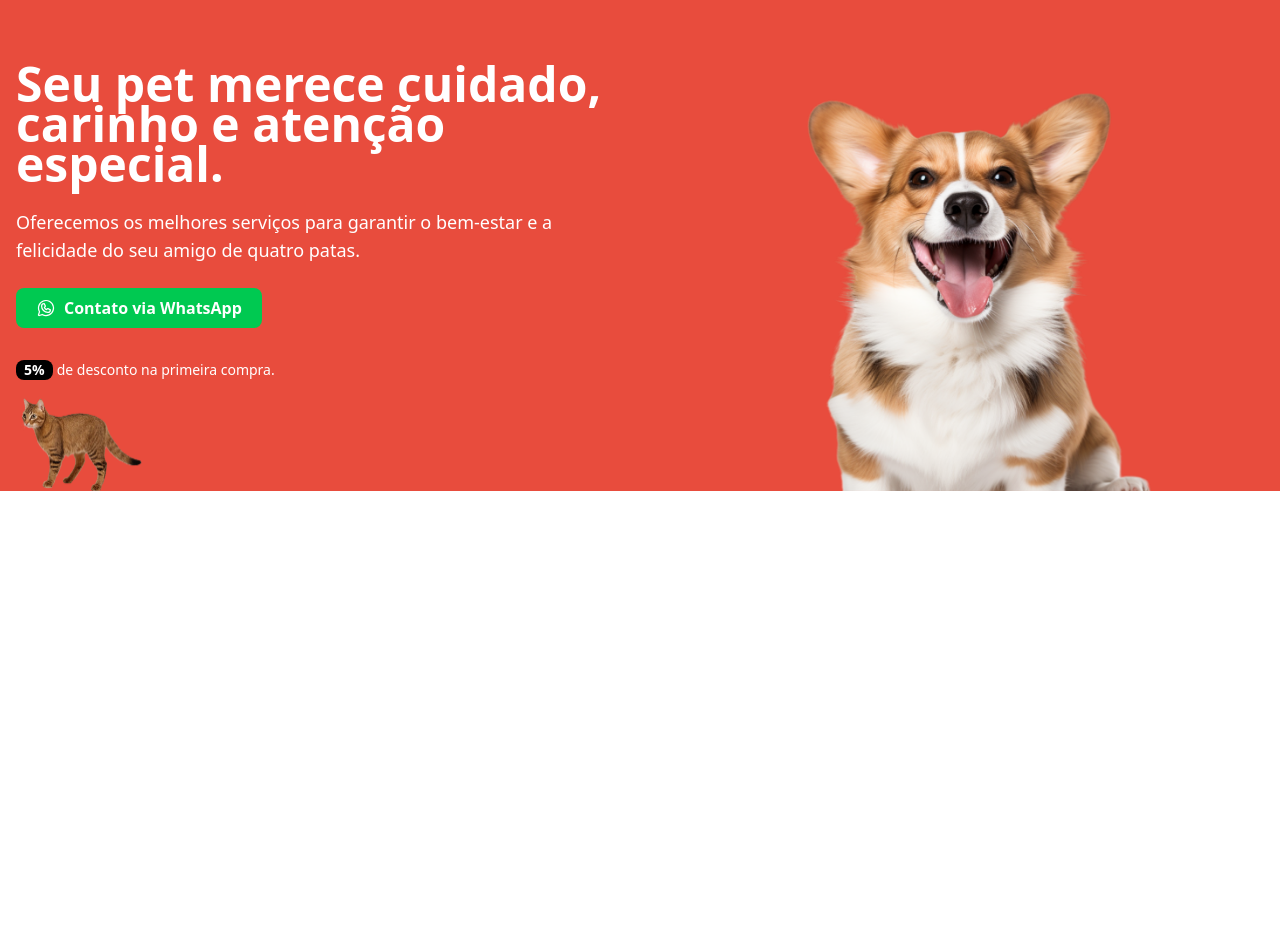
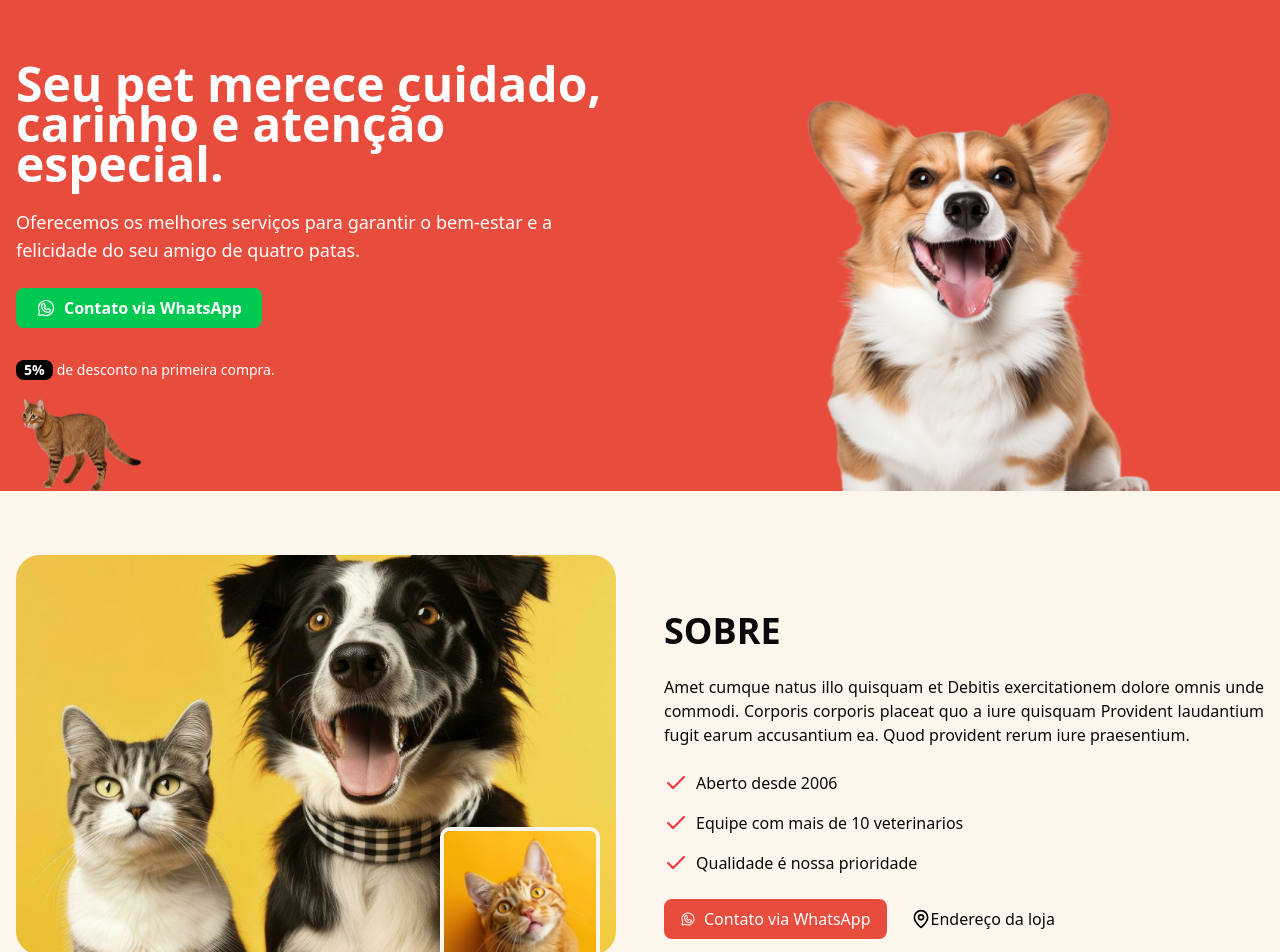
Before and after one commit to rafaelsescato/template-petshop, a Next.js app: page / in a window 1280 px wide. Shown: the top 952 px of the page. Before the commit the page ends 800 px from the top, so only its background shows below. Built offline with nearby package versions, Linux system fonts and the light colour scheme.

Commit message:
feat: create about component
- create about component
- add about component on main page

```diff
--- /dev/null
+++ b/src/app/_components/about.tsx
@@ -0,0 +1,85 @@
+import Image from "next/image"
+import aboutImg1 from "../../../public/image/about-1.png"
+import aboutImg2 from "../../../public/image/about-2.png"
+import { Check, MapPin } from "lucide-react"
+import { WhatsappLogo } from "@phosphor-icons/react/dist/ssr"
+
+export default function About() {
+	return (
+		<section className="bg-[#fdf6ec] py-16">
+			<div className="container px-4 mx-auto">
+				<div className="grid grid-cols-1 lg:grid-cols-2 gap-12 items-center">
+					<div className="relative">
+						<div className="relative w-full h-[400px] rounded-3xl overflow-hidden">
+							<Image
+								src={aboutImg1}
+								alt="Foto do Gato e do Cachorro juntos"
+								fill
+								priority
+								quality={100}
+								className="object-cover hover:scale-110 duration-300"
+							/>
+						</div>
+
+						<div className="absolute w-40 h-40 right-4 -bottom-8 border-4 overflow-hidden rounded-lg border-[#fdf6ec]">
+							<Image
+								src={aboutImg2}
+								alt="Foto do Gato"
+								fill
+								priority
+								quality={100}
+							/>
+						</div>
+					</div>
+
+					<div className="space-y-6 mt-10">
+						<h2 className="text-4xl font-bold">
+							SOBRE
+						</h2>
+						<p className="text-justify">
+							Amet cumque natus illo quisquam et Debitis exercitationem dolore omnis unde commodi. Corporis corporis placeat quo a iure quisquam Provident laudantium fugit earum accusantium ea. Quod provident rerum iure praesentium.
+						</p>
+
+						<ul className="space-y-4">
+							<li className="flex items-center gap-2">
+								<Check className="text-red-500" />
+								Aberto desde 2006
+							</li>
+							<li className="flex items-center gap-2">
+								<Check className="text-red-500" />
+								Equipe com mais de 10 veterinarios
+							</li>
+							<li className="flex items-center gap-2">
+								<Check className="text-red-500" />
+								Qualidade é nossa prioridade
+							</li>
+						</ul>
+
+						<div className="flex gap-2">
+
+							<a
+								href="#"
+								className="bg-[#e84c3d] text-white flex items-center justify-center w-fit gap-2 px-4 py-2 rounded-md"
+							>
+								<WhatsappLogo />
+								Contato via WhatsApp
+							</a>
+
+							<a
+								href="#"
+								className="flex items-center justify-center w-fit px-4 py-2 rounded-md"
+							>
+								<MapPin className="w-5 h-5 text-black" />
+								Endereço da loja
+							</a>
+
+						</div>
+
+					</div>
+
+				</div>
+
+			</div>
+		</section>
+	)
+}
--- a/src/app/page.tsx
+++ b/src/app/page.tsx
@@ -1,9 +1,11 @@
+import About from "./_components/about";
 import Hero from "./_components/hero";
 
 export default function Home() {
 	return (
 		<main>
 			<Hero />
+			<About />
 		</main>
 	)
 }
```
